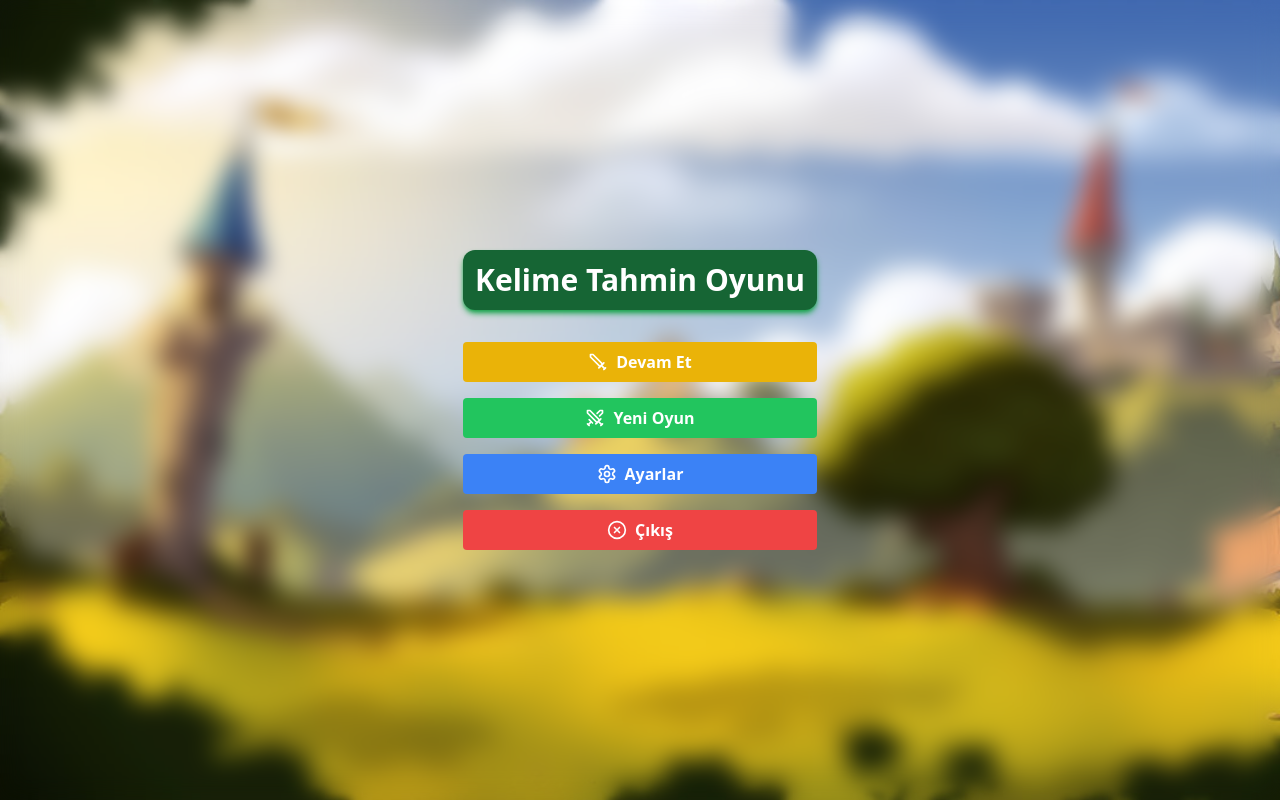
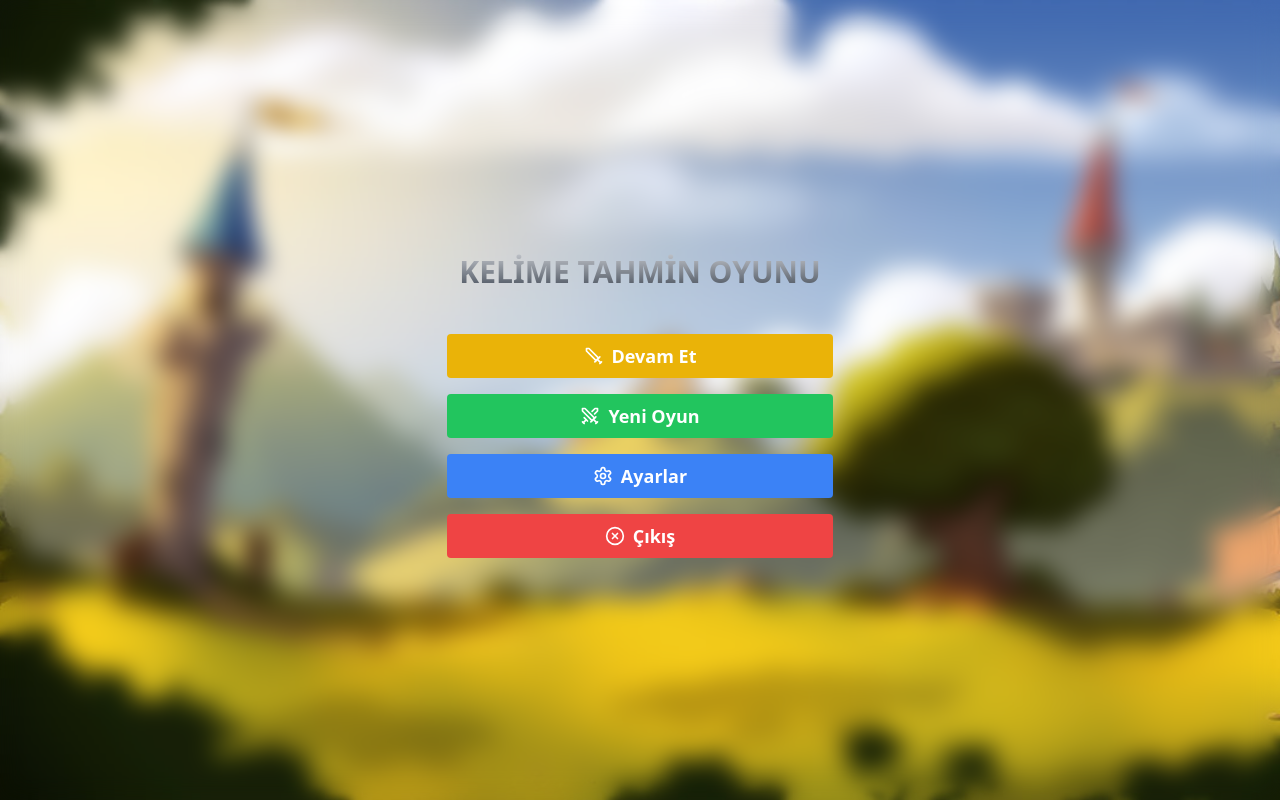
Before and after one commit to eatalay13/words-game, a React (Vite) app: page / in a window 1280 px wide. Built offline with nearby package versions, Linux system fonts and the light colour scheme.

Commit message:
feat: Improve styling of MenuButton and StartScreen components

```diff
--- a/src/components/MenuButton.tsx
+++ b/src/components/MenuButton.tsx
@@ -12,7 +12,7 @@ function MenuButton(props: MenuButtonProps) {
     <button
       onClick={props.onClick}
       className={clsx(
-        "px-4 py-2 rounded mt-4 font-bold flex flex-row items-center justify-center",
+        "px-4 py-2 rounded mt-4 font-bold flex flex-row items-center justify-center text-xs md:text-lg",
         props.variant === "settings" &&
           "bg-blue-500 text-white hover:bg-blue-700",
         props.variant === "play" &&
--- a/src/screens/StartScreen.tsx
+++ b/src/screens/StartScreen.tsx
@@ -11,7 +11,7 @@ const StartScreen: React.FC<StartScreenProps> = ({ startGame }) => {
     <div className="text-center bg-[url('/start_bg.jpg')] bg-cover h-screen w-full">
       <div className="backdrop-blur-md h-full w-full flex items-center justify-center">
         <div>
-          <h2 className="text-md lg:text-3xl font-bold mb-4 text-white bg-green-800 p-3 rounded-xl shadow-md shadow-green-600">
+          <h2 className="w-full text-xl lg:text-3xl font-bold mb-4 bg-gradient-to-t from-gray-800 to-gray-200 bg-clip-text text-transparent p-3 uppercase">
             Kelime Tahmin Oyunu
           </h2>
           <div className="flex flex-col justify-center">
```
